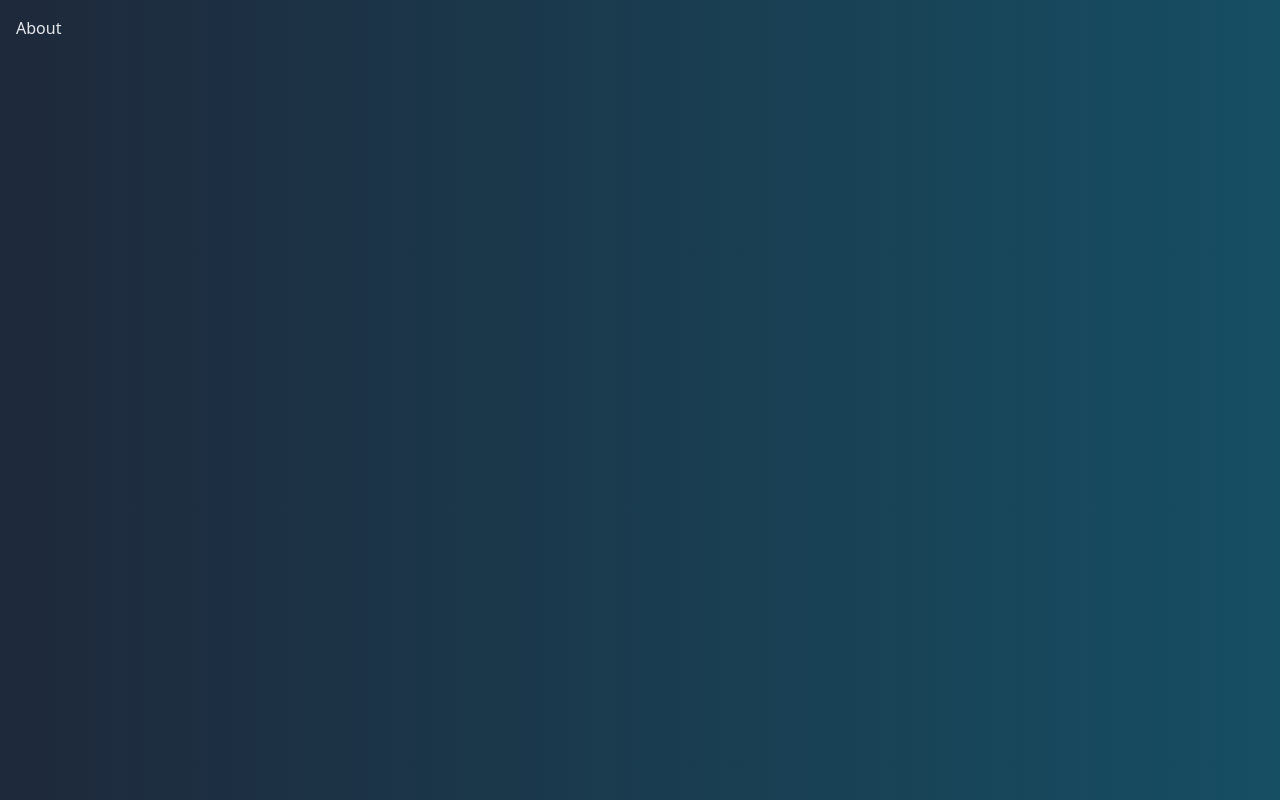
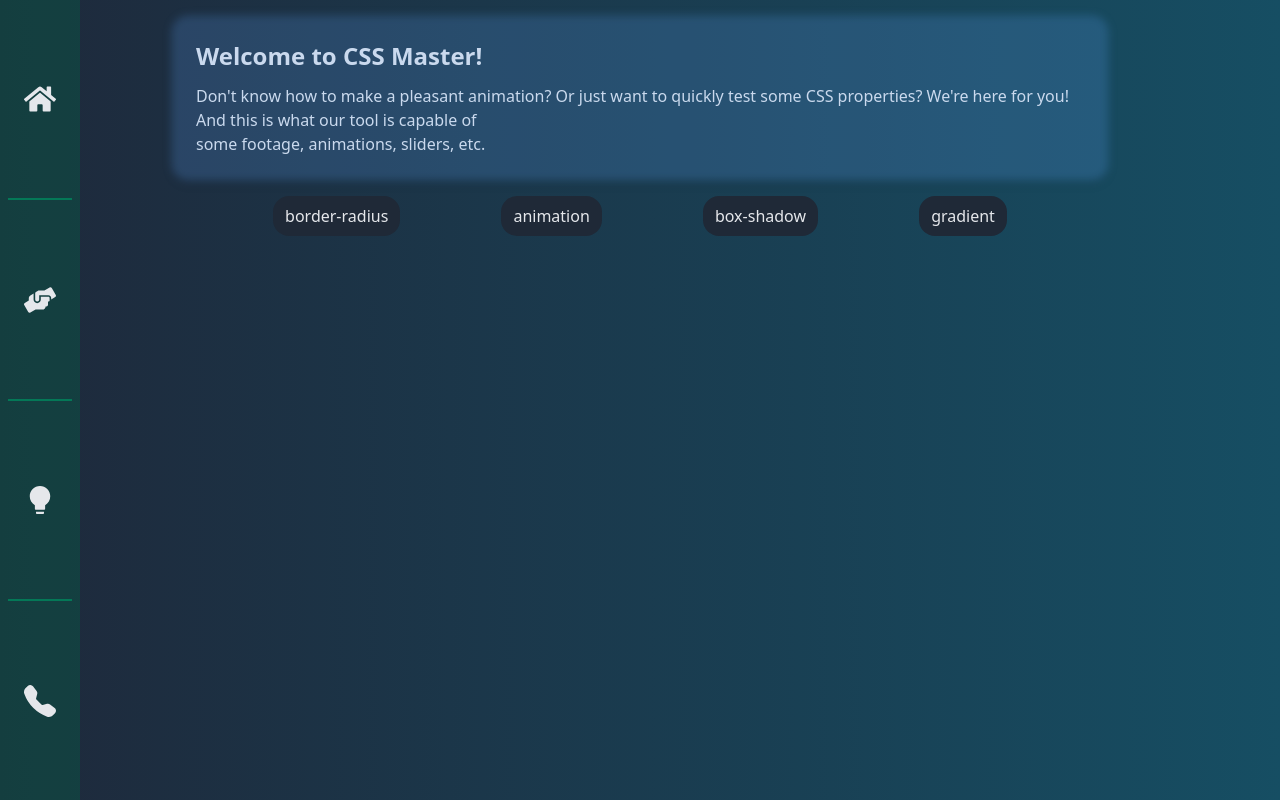
Before and after one commit to wzarek/css-master, a React (Create React App) app: page / in a window 1280 px wide. Built offline with nearby package versions, Linux system fonts and the light colour scheme; the HTML template or start-up script is replaced by a standard one.

Commit message:
Edit menu styles and and try to make glass effect

```diff
--- a/src/App.js
+++ b/src/App.js
@@ -5,8 +5,8 @@ import About from './components/about/About'
 const App = () => {
   return (
     <div className='min-h-screen bg-gradient-to-r from-slate-800 to-cyan-900 m-0 p-4 text-gray-200'>
-      {/* <Homepage /> */}
-      <About/>
+      <Homepage />
+      {/* <About/> */}
     </div>
   )
 }
--- a/src/components/homepage/WelcomeInfo.js
+++ b/src/components/homepage/WelcomeInfo.js
@@ -2,7 +2,9 @@ import React from 'react'
 
 const WelcomeInfo = () => {
   return (
-    <div className='p-4 rounded-2xl bg-violet-900 ' >
+    <div className='rounded-2xl relative' >
+      <div className='h-full w-full absolute bg-blue-400/20 rounded-2xl shadow-md blur-sm border-2 border-solid border-blue-500/10'></div>
+      <div className='p-6'>
         <h1 className='text-2xl font-semibold'>Welcome to CSS Master!</h1>
         <p className='mt-3 font-light'>
           Don't know how to make a pleasant animation? Or just want to quickly test some CSS properties?
@@ -12,6 +14,7 @@ const WelcomeInfo = () => {
           some footage, animations, sliders, etc.
         </div>
       </div>
+    </div>
   )
 }
 
--- a/src/components/homepage/menu/Menu.js
+++ b/src/components/homepage/menu/Menu.js
@@ -9,10 +9,10 @@ const Menu = () => {
    <>
       <div className='fixed inset-0 h-full w-20 bg-emerald-800 opacity-40'></div>
      <nav className='fixed inset-0 flex flex-col h-full w-20 justify-evenly px-2'>
-        <MenuItem icon={<FaHome size={'2em'} />} name='Home' url='#home' />
-        <MenuItem icon={<FaHandsHelping size={'2em'} />} name='Tutorial' url='#tutorial' />
-        <MenuItem icon={<AiFillBulb size={'2em'} />} name='About' url='#about' />
-        <MenuItem icon={<BsTelephoneFill size={'2em'} />} name='Contact' url='#contact' />
+        <MenuItem icon={<FaHome className='group-hover:fill-blue-500' size={'2em'} />} name='Home' url='#home' />
+        <MenuItem icon={<FaHandsHelping className='group-hover:fill-blue-500' size={'2em'} />} name='Tutorial' url='#tutorial' />
+        <MenuItem icon={<AiFillBulb className='group-hover:fill-yellow-500' size={'2em'} />} name='About' url='#about' />
+        <MenuItem icon={<BsTelephoneFill className='group-hover:fill-blue-500' size={'2em'} />} name='Contact' url='#contact' />
      </nav>
    </>
   )
--- a/src/components/homepage/menu/MenuItem.js
+++ b/src/components/homepage/menu/MenuItem.js
@@ -2,9 +2,9 @@ import React from 'react'
 
 const MenuItem = (props) => {
   return (
-    <a href={props?.url} className='flex flex-col items-center relative group'>
+    <a href={props?.url} className='flex flex-col items-center justify-center relative group border-b-2 border-emerald-700 last:border-b-0 h-full'>
         {props?.icon}
-      <h3 className='text-xs top-1/4 left-full hidden absolute bg-emerald-800 p-1 group-hover:block group-hover:text-gray-300'>{props?.name}</h3>
+      <h3 className='text-xs self-center  left-full hidden absolute bg-emerald-800 p-1 group-hover:block group-hover:text-gray-300'>{props?.name}</h3>
     </a>
   )
 }
```
Lines whose indentation alone changed are shown as unchanged.
